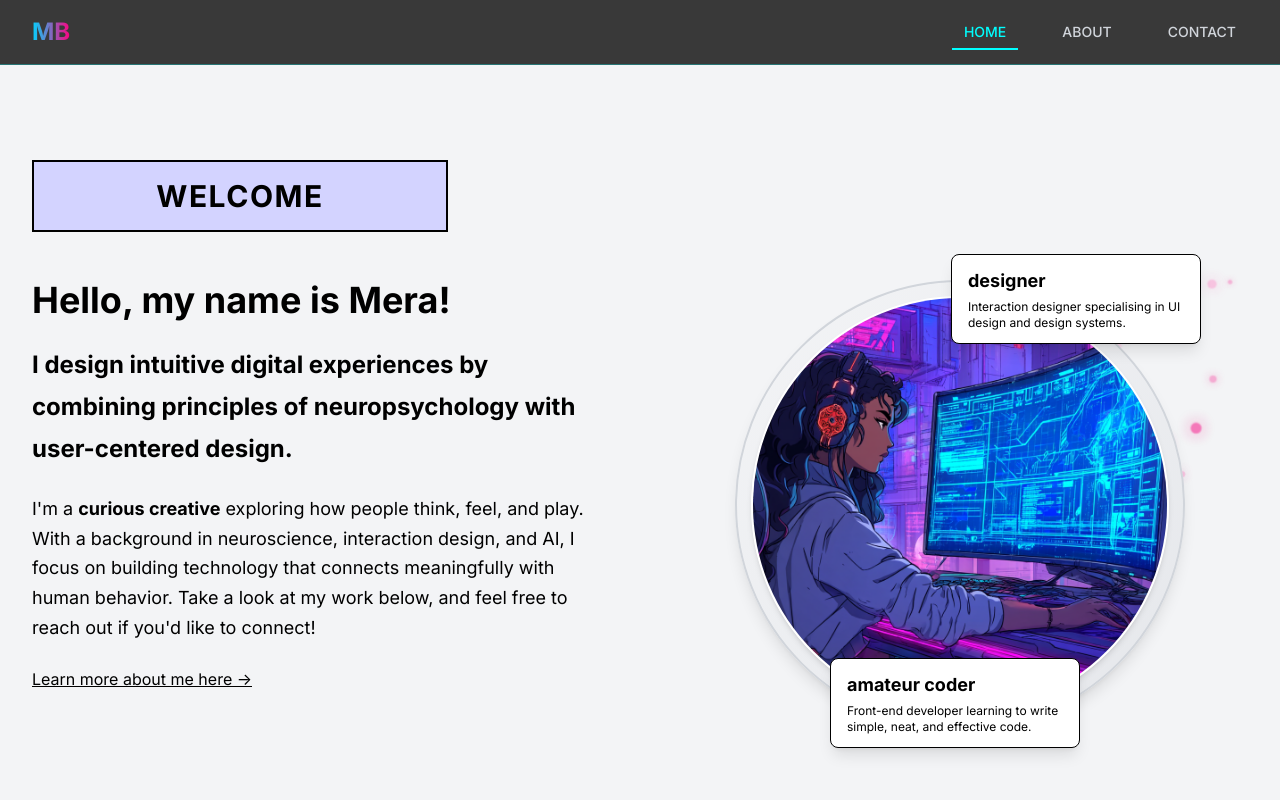
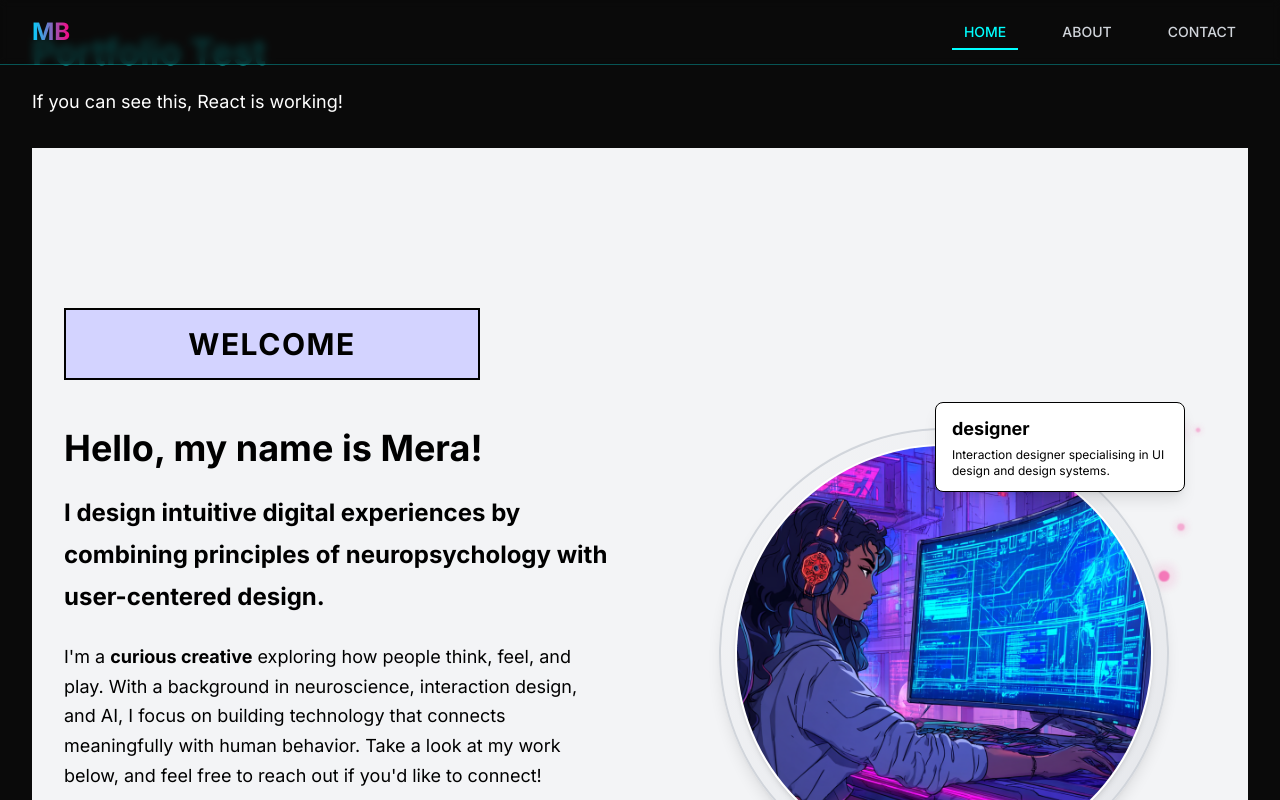
Before and after one commit to Bradleyj2/animated-portfolio, a React (Vite) app: page / in a window 1280 px wide. Shown: the top 800 px of the page. Built offline with nearby package versions, Linux system fonts and the light colour scheme.

Commit message:
Add test page to debug black screen issue

```diff
--- a/src/App.tsx
+++ b/src/App.tsx
@@ -27,7 +27,10 @@ function App() {
   }, [])
 
   return (
-    <div className="App">
+    <div className="App min-h-screen bg-dark-space text-white p-8">
+      <h1 className="text-4xl font-bold text-neon-blue mb-4">Portfolio Test</h1>
+      <p className="text-lg">If you can see this, React is working!</p>
+      <div className="mt-8">
         <Routes>
           <Route path="/" element={<HomePage />} />
           <Route path="/about" element={<AboutPage />} />
@@ -40,6 +43,7 @@ function App() {
           <Route path="/case-studies/viu-hub" element={<ViuHubPage />} />
           <Route path="/case-studies/second-opinion" element={<SecondOpinionPage />} />
         </Routes>
+      </div>
 
       {showEasterEgg && <EasterEggConsole onClose={() => setShowEasterEgg(false)} />}
     </div>
```
Lines whose indentation alone changed are shown as unchanged.
